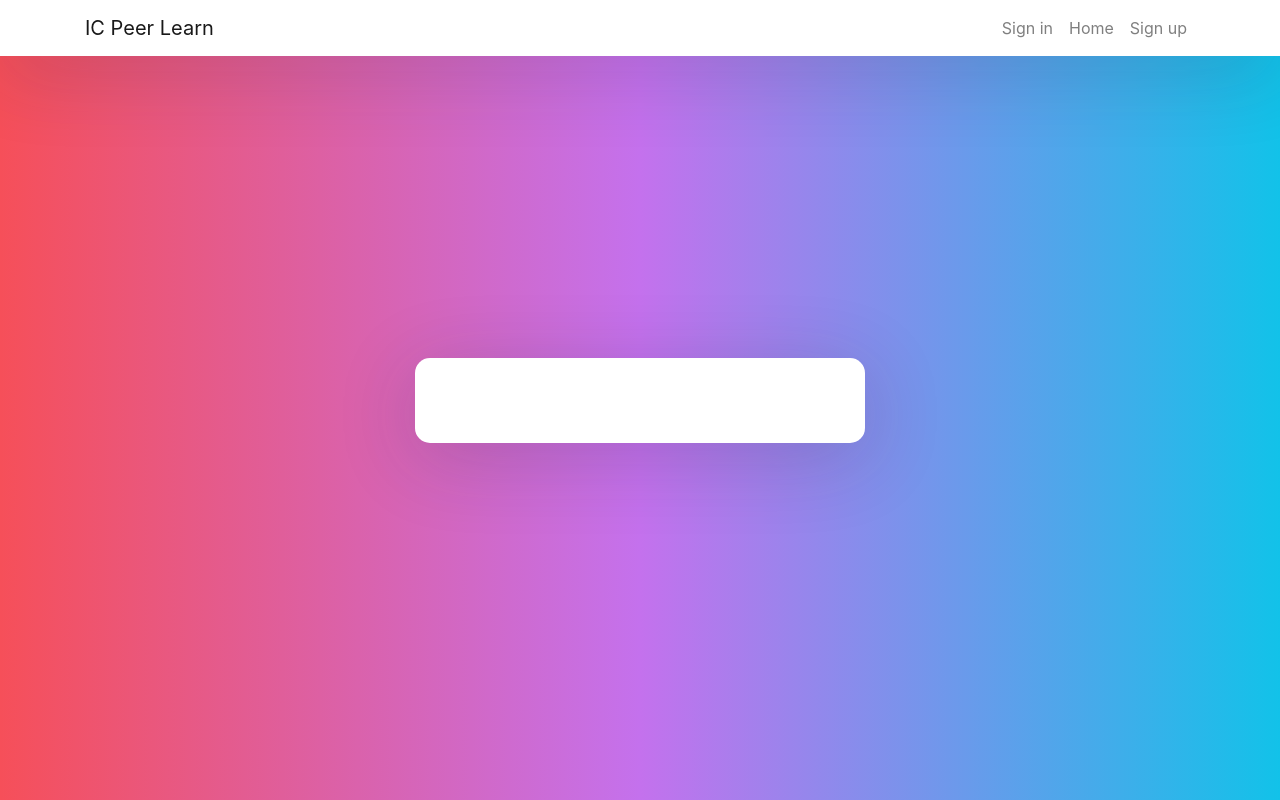
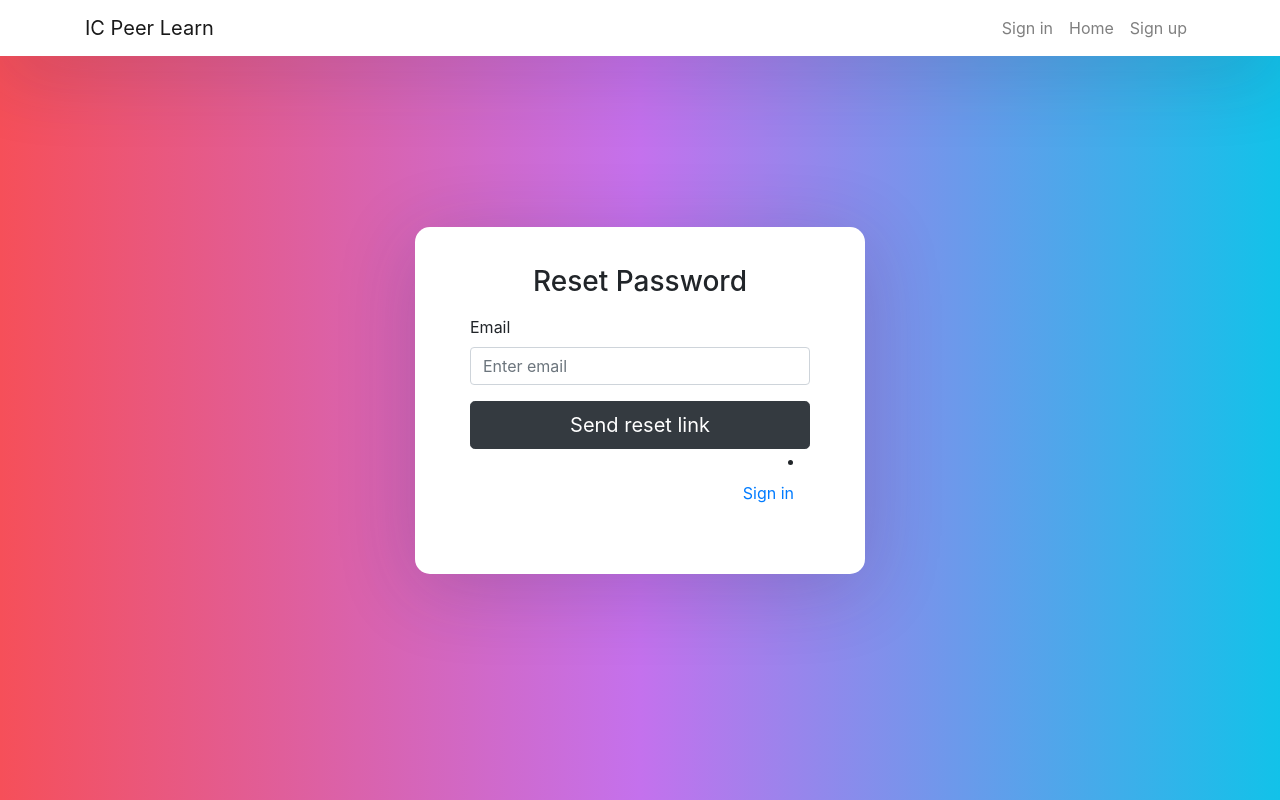
Before and after one commit to ish2002/ICHelloWorld, a React (Create React App) app in the folder peer-learning/: page /forgotpassword in a window 1280 px wide. Built offline with nearby package versions, Linux system fonts and the light colour scheme.

Commit message:
Forgot Password Works, edited App.js to include Forgot Passwd in Switch

```diff
--- a/peer-learning/src/App.js
+++ b/peer-learning/src/App.js
@@ -7,6 +7,7 @@ import { BrowserRouter as Router, Switch, Route, Link } from "react-router-dom";
 import HomePage from "./general/Home";
 import Login from "./general/login";
 import SignUp from "./general/signup";
+import ForgotPassword from "./general/forgotpassword";
 
 function App() {
   return (<Router>
@@ -37,6 +38,7 @@ function App() {
             <Route path="/sign-in" component={Login} />
             <Route path="/sign-up" component={SignUp} />
             <Route path="/home" component={HomePage} />
+            <Route path="/forgotpassword" component={ForgotPassword} />
           </Switch>
         </div>
       </div>
--- /dev/null
+++ b/peer-learning/src/general/forgotpassword.js
@@ -0,0 +1,119 @@
+import React, { Component } from "react";
+import { Link } from "react-router-dom";
+import firebase from "../firebase.js"
+
+export default class ForgotPassword extends Component {
+
+    constructor(props) {
+        super(props)
+        this.handleChange = this.handleChange.bind(this)
+        this.handleRequestEmail = this.handleRequestEmail.bind(this)
+        this.state = {
+            email: '',
+            result: ' '
+        }
+    }
+
+    // user typed in a field
+    handleChange(event) {
+        this.setState({[event.target.name] : event.target.value})
+    }
+
+    // // request email button pressed
+    // handleRequestEmail(event) {
+    //     event.preventDefault()
+
+    //     const email = this.state.email
+    //     const shortcode = email.substring(0, email.indexOf('@'))
+
+    //     // email is the primary key of user database
+    //     firebase.database().ref('/users/' + shortcode).on('value', (snapshot) => {
+    //         // checks if there is an account with this email
+    //         if (snapshot.exists()) {
+    //             emailsent = true;
+    //             <form action="">
+    //                 {emailsent && (
+    //                     <div className="form-group">
+    //                       An email has been sent to you!
+    //                       this.setState({result : "Login successful!"});
+    //                     </div>
+    //                 )}
+    //                 {error !== null && (
+    //                     <div className="form-group">
+    //                         {error}
+    //                     </div>
+    //                 )}
+    //                 <div className="form-group">
+    //                     <label>Email</label>
+    //                     <input
+    //                         name="email"
+    //                         type="email"
+    //                         className="form-control"
+    //                         placeholder="Email"
+    //                         value={this.state.email}
+    //                         onChange={this.handleChange}
+    //                     />
+    //                 </div>
+    //                 <button type="submit" className="btn btn-dark btn-lg btn-block">
+    //                     Send reset link
+    //                 </button>
+    //             </form>
+    //         }
+    //     })
+    // }
+
+        // submit button pressed
+    handleRequestEmail(event) {
+        event.preventDefault()
+
+        const { email } = this.state
+        const shortcode = email.substring(0, email.indexOf('@'))
+
+            // email is the primary key of user database
+        firebase.database().ref('/users/' + shortcode).on('value', (snapshot) => {
+            // checks if there is an account with this email
+            if (snapshot.exists()) {
+                // checks if email is correct
+                const mail = snapshot.val().email;
+                //const pass = snapshot.val().password;
+                if (email === mail) {
+                    // redirects to home page
+                    this.setState({result : "An email has been sent to you!"})
+                    this.props.history.push("/sign-in")
+                } else {
+                    // error message
+                    this.setState({result :  "Incorrect email"})
+                }
+            }
+        })
+    }
+
+    render() {
+        return (
+            <form onSubmit = {this.handleRequestEmail}>
+
+                <h3>Reset Password</h3>
+                <div className="form-group">
+                    <label>Email</label>
+                    <input
+                        name="email"
+                        type="email"
+                        className="form-control"
+                        placeholder="Enter email"
+                        value={this.state.email}
+                        onChange={this.handleChange}
+                    />
+                </div>
+
+                <button type="submit" className="btn btn-dark btn-lg btn-block">Send reset link</button>
+                <p className="sign-in text-right">
+                <li className="nav-item">
+                    <Link className="nav-link" to={"/sign-in"}>Sign in</Link>
+                </li>
+                </p>
+
+                <p>{this.state.result}</p>
+            </form>
+        );
+    }
+}
--- a/peer-learning/src/general/login.js
+++ b/peer-learning/src/general/login.js
@@ -1,4 +1,5 @@
 import React, { Component } from "react";
+import { BrowserRouter as Router, Switch, Route, Link } from "react-router-dom";
 import firebase from "../firebase.js"
 
 export default class Login extends Component {
@@ -36,7 +37,7 @@ export default class Login extends Component {
                 if (password === pass && email === mail) {
                     // redirects to home page
                     this.setState({result : "Login successful!"})
-                    //this.props.history.push("/home")
+                    this.props.history.push("/groupstudy")
                 } else {
                     // error message
                     this.setState({result :  "Incorrect email or password."})
@@ -69,7 +70,7 @@ export default class Login extends Component {
 
                 <button type="submit" className="btn btn-dark btn-lg btn-block">Sign in</button>
                 <p className="forgot-password text-right">
-                    Forgot <a href="#">password?</a>
+                    <Link className="nav-link" to="/forgotpassword">Forgot Password</Link>
                 </p>
 
                 <p>{this.state.result}</p>
```
